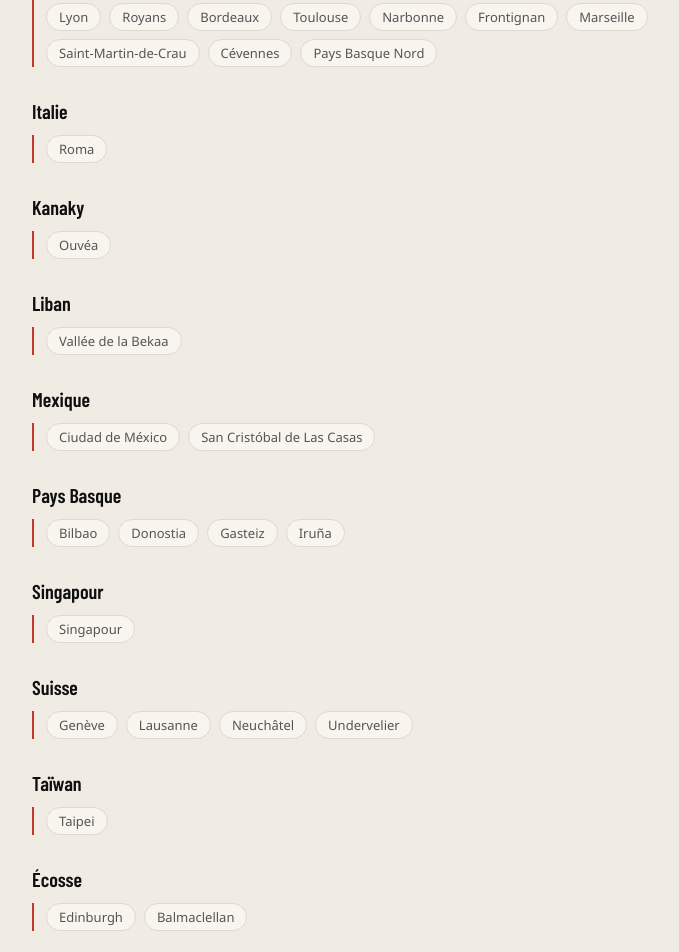
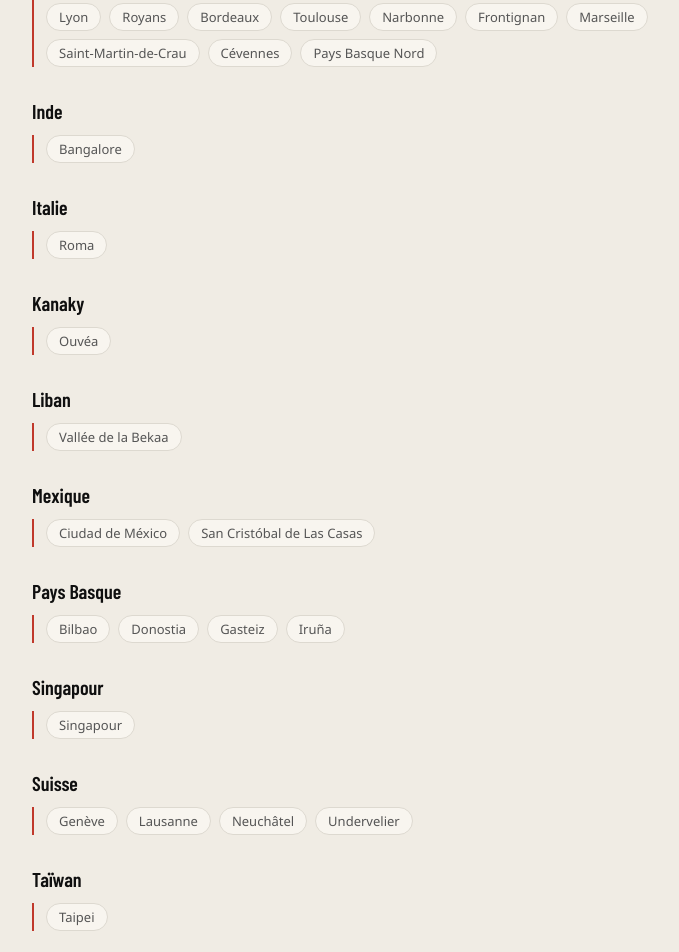
Before and after one commit to rebeccadumazert/mujawara, a React (Create React App) app: page /evenements in a window 1280 px wide. Shown: the part 1240-2192 px from the top of the page, without its empty margins (232-911 px from the left). Built offline with nearby package versions, Linux system fonts and the light colour scheme; a web font is replaced by a local one.

Commit message:
Ajoute Bangalore supprime petite ville

```diff
--- a/src/data/cities.js
+++ b/src/data/cities.js
@@ -714,10 +714,10 @@
 	{
 		id: 67,
 		name: {
-			fr: "Balmaclellan",
-			en: "Balmaclellan",
-			ar: "بالماكليلان",
-			es: "Balmaclellan",
+			fr: "Galloway",
+			en: "Galloway",
+			ar: "غالووي",
+			es: "Galloway",
 		},
 		country: {
 			fr: "Écosse",
@@ -725,8 +725,25 @@
 			ar: "اسكتلندا",
 			es: "Escocia",
 		},
-		lat: 55.083,
-		lng: -4.05,
+		lat: 53.27,
+		lng: -9.062,
+	},
+	{
+		id: 68,
+		name: {
+			fr: "Bangalore",
+			en: "Bangalore",
+			ar: "بانغالور",
+			es: "Bangalore",
+		},
+		country: {
+			fr: "Inde",
+			en: "India",
+			ar: "الهند",
+			es: "India",
+		},
+		lat: 12.9716,
+		lng: 77.5946,
 	},
 ];
 
```
